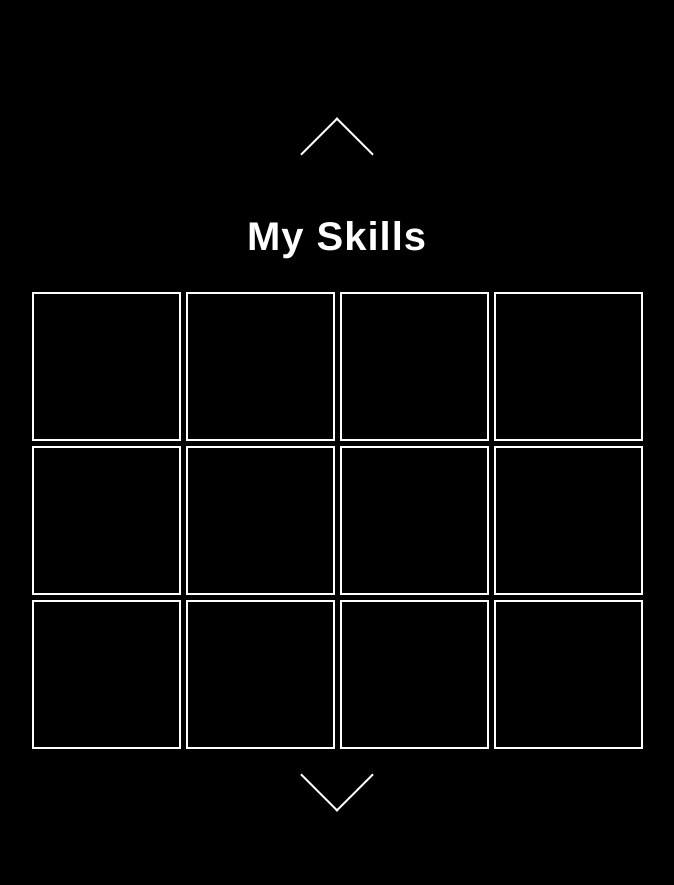
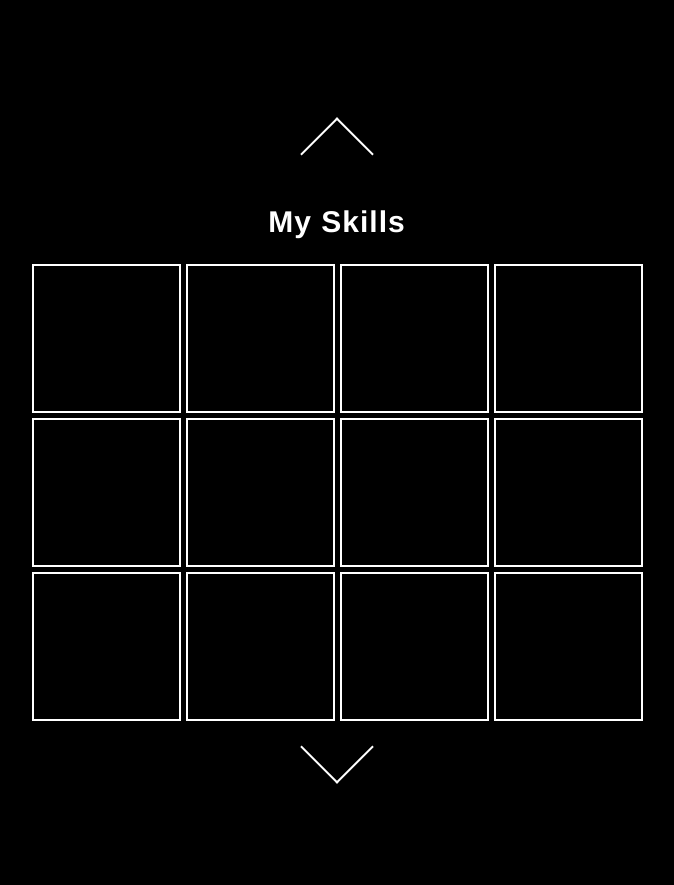
Before and after one commit to Hsabes/Harrison-s-Portfolio, a website: page index.html in a window 1280 px wide. Shown: the part 1495-2380 px from the top of the page, without its empty margins (303-977 px from the left). Drawn offline with nearby package versions, Linux system fonts and the light colour scheme.

Commit message:
1.4.5
Reduced section header sizes

```diff
--- a/index.html
+++ b/index.html
@@ -56,7 +56,7 @@
                 <div class="next">
                     <div class="arrow-up to-intro"></div>
                 </div>
-                <h2 class="title">My Skills</h2>
+                <h2 class="title header">My Skills</h2>
                 <div class="wrap">
                     <div class="buckets-container" >
                         <div class="bucket">
--- a/styles/styles.scss
+++ b/styles/styles.scss
@@ -382,10 +382,9 @@ html, body  {
     .container {
         display: flex;
         flex-direction: column;
-        // gap: 40px;
         align-items: center;
-        @media screen and (max-width: 820px){
-            gap: 10px;
+        .header {
+            font-size: 30px;
         }
         .wrap {
             display: flex;
@@ -494,6 +493,9 @@ html, body  {
     top: 1600px;
     text-align: center;
     .container {
+        .title {
+            font-size: 30px;
+        }
         .wrap {
             display: flex;
             justify-content: center;
```
Also changed, not shown: styles/styles.css.
